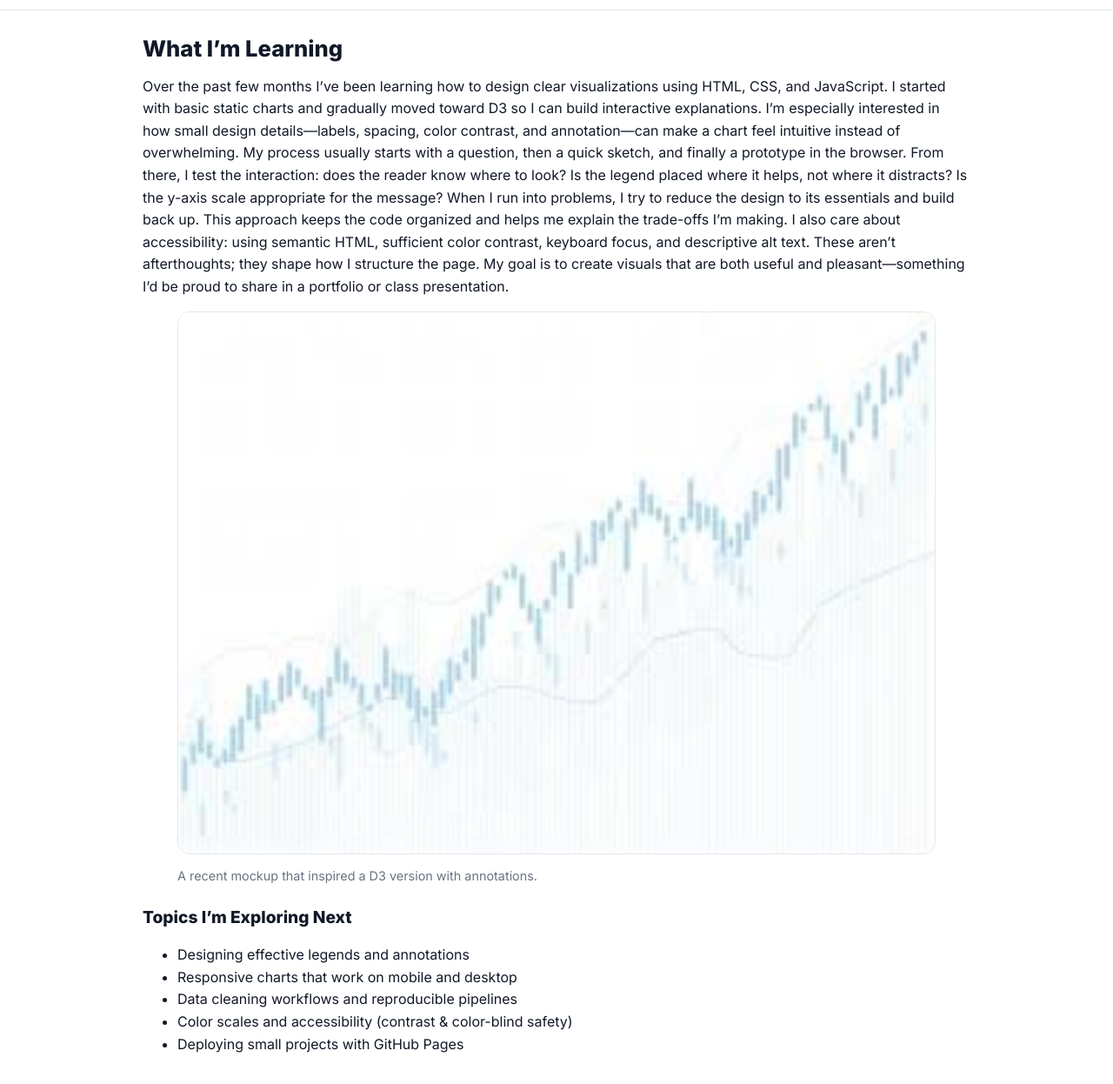
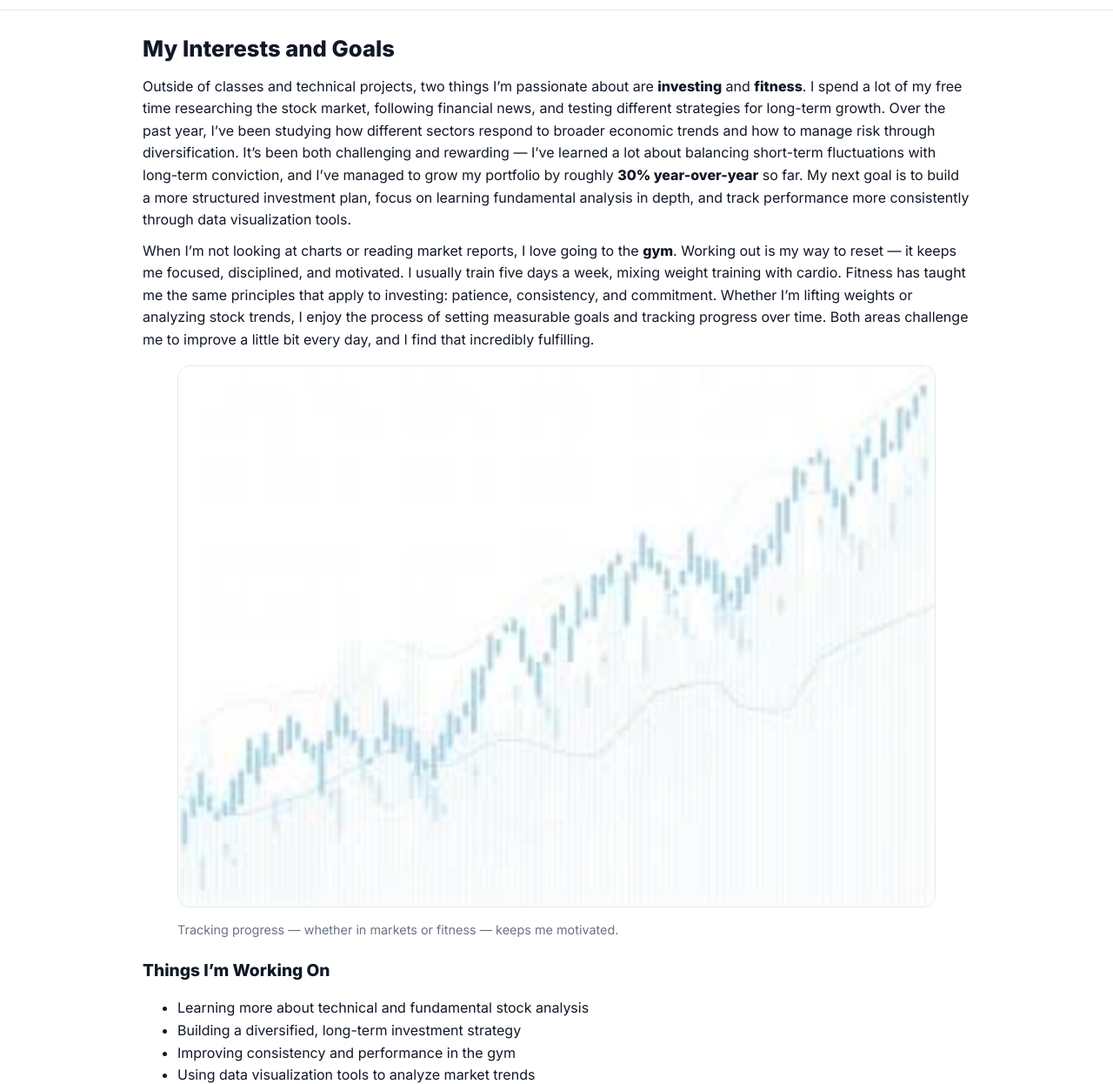
Before and after one commit to Sam-Castelein/PersonalWebsite, a plain HTML site: page interests.html in a window 1280 px wide. Shown: the part 59-1305 px from the top of the page at 87% size. Drawn offline with Linux system fonts and the light colour scheme.

Commit message:
final changes

```diff
--- a/interests.html
+++ b/interests.html
@@ -24,33 +24,38 @@
 
   <main class="container">
     <article class="prose">
-      <h1>What I’m Learning</h1>
+    <h1>My Interests and Goals</h1>
     <p>
-        Over the past few months I’ve been learning how to design clear visualizations using HTML, CSS, and JavaScript.
-        I started with basic static charts and gradually moved toward D3 so I can build interactive explanations. I’m
-        especially interested in how small design details—labels, spacing, color contrast, and annotation—can make a
-        chart feel intuitive instead of overwhelming. My process usually starts with a question, then a quick sketch,
-        and finally a prototype in the browser. From there, I test the interaction: does the reader know where to look?
-        Is the legend placed where it helps, not where it distracts? Is the y-axis scale appropriate for the message?
-        When I run into problems, I try to reduce the design to its essentials and build back up. This approach keeps the
-        code organized and helps me explain the trade-offs I’m making. I also care about accessibility: using semantic
-        HTML, sufficient color contrast, keyboard focus, and descriptive alt text. These aren’t afterthoughts; they shape
-        how I structure the page. My goal is to create visuals that are both useful and pleasant—something I’d be proud
-        to share in a portfolio or class presentation.
+      Outside of classes and technical projects, two things I’m passionate about are <strong>investing</strong> and
+      <strong>fitness</strong>. I spend a lot of my free time researching the stock market, following financial news,
+      and testing different strategies for long-term growth. Over the past year, I’ve been studying how different
+      sectors respond to broader economic trends and how to manage risk through diversification. It’s been both
+      challenging and rewarding — I’ve learned a lot about balancing short-term fluctuations with long-term conviction,
+      and I’ve managed to grow my portfolio by roughly <strong>30% year-over-year</strong> so far. My next goal is to
+      build a more structured investment plan, focus on learning fundamental analysis in depth, and track performance
+      more consistently through data visualization tools.
+    </p>
+    <p>
+      When I’m not looking at charts or reading market reports, I love going to the <strong>gym</strong>. Working out is
+      my way to reset — it keeps me focused, disciplined, and motivated. I usually train five days a week, mixing weight
+      training with cardio. Fitness has taught me the same principles that apply to investing: patience, consistency,
+      and commitment. Whether I’m lifting weights or analyzing stock trends, I enjoy the process of setting measurable
+      goals and tracking progress over time. Both areas challenge me to improve a little bit every day, and I find that
+      incredibly fulfilling.
     </p>
 
     <figure class="wide-figure">
-        <img src="images/viz.jpeg" alt="Example visualization or a related photo" />
-        <figcaption>A recent mockup that inspired a D3 version with annotations.</figcaption>
+      <img src="images/viz.jpeg" alt="Photo related to investing or fitness" />
+      <figcaption>Tracking progress — whether in markets or fitness — keeps me motivated.</figcaption>
     </figure>
 
-      <h2>Topics I’m Exploring Next</h2>
+    <h2>Things I’m Working On</h2>
     <ul>
-        <li>Designing effective legends and annotations</li>
-        <li>Responsive charts that work on mobile and desktop</li>
-        <li>Data cleaning workflows and reproducible pipelines</li>
-        <li>Color scales and accessibility (contrast & color-blind safety)</li>
-        <li>Deploying small projects with GitHub Pages</li>
+      <li>Learning more about technical and fundamental stock analysis</li>
+      <li>Building a diversified, long-term investment strategy</li>
+      <li>Improving consistency and performance in the gym</li>
+      <li>Using data visualization tools to analyze market trends</li>
+      <li>Balancing work, health, and learning for sustainable growth</li>
     </ul>
   </article>
   </main>
```
Also changed, not shown: index.html (+2 -2 lines). Lines whose indentation alone changed are shown as unchanged.
